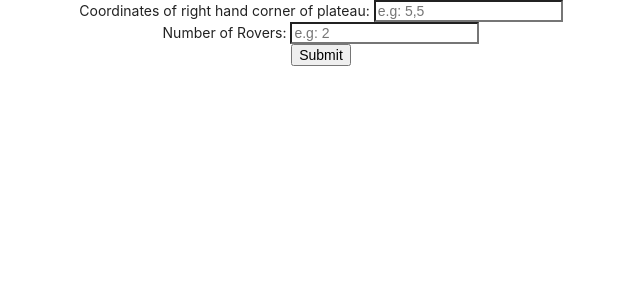
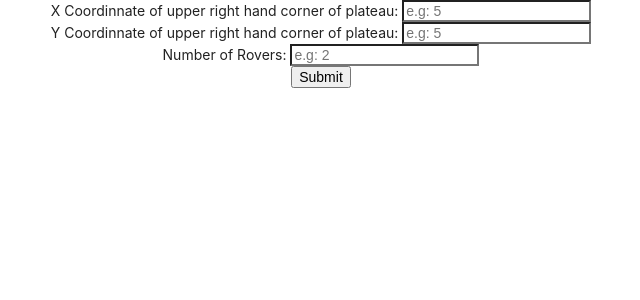
Before and after one commit to rossmawd/mars-rover, a React (Create React App) app: page / in a window 1280 px wide. Shown: the top 300 px of the page, without its empty margins (319-959 px from the left). Built offline with nearby package versions, Linux system fonts and the light colour scheme.

Commit message:
changing to single string input

```diff
--- a/src/App.js
+++ b/src/App.js
@@ -3,10 +3,12 @@ import './App.css';
 
 class App extends React.Component {
   state = {
-    sizeOfPlateau: null,
+    upperRightXcoord: null,
+    upperRightYcoord: null,
     numberOfRovers: null,
-    roversStartCoords: [],
-    movementInstructions: ""
+    roversStartCoords: null,
+    movementInstructions: "",
+    testInput: ""
   }
 
   handleFormChange = (e) => {
@@ -16,17 +18,26 @@ class App extends React.Component {
   }
 
   handleSubmit = () => {
-    console.log(this.inputVerification())
+
     if (this.inputVerification()) {
+      console.log("you entered correctly")
+    } else {
+      console.log("doing nothing")
 
-    } else {
-
-      alert("invalid input")
     }
   }
 
   inputVerification = () => {
-    return null
+    let { upperRightXcoord, upperRightYcoord, numberOfRovers } = this.state
+    let isNumber = RegExp(/^([0-9])*$/)
+
+    if (isNumber.test(upperRightXcoord + upperRightYcoord + numberOfRovers)) {
+      return true
+    } else {
+      console.log(upperRightXcoord)
+      alert(`Please make sure you only enter numerals!`)
+      return false
+    }
   }
 
 
@@ -34,15 +45,27 @@ class App extends React.Component {
   render() {
     return (
       <div className="App">
-        <label for="coords" align="right">Coordinates of right hand corner of plateau: </label>
+        <label for="Xcoord" align="right">X Coordinnate of upper right hand corner of plateau: </label>
         <input
           type="text"
-          id="coords"
-          name="sizeOfPlateau"
-          placeholder="e.g: 5,5"
+          id="Xcoord"
+          name="upperRightXcoord"
+          placeholder="e.g: 5"
           align="right"
           onChange={this.handleFormChange}
-          value={this.state.sizeOfPlateau}
+          value={this.state.upperRightXcoord}
+        >
+        </input>
+        <br />
+        <label for="Ycoord" align="right">Y Coordinnate of upper right hand corner of plateau: </label>
+        <input
+          type="text"
+          id="Ycoord"
+          name="upperRightYcoord"
+          placeholder="e.g: 5"
+          align="right"
+          onChange={this.handleFormChange}
+          value={this.state.upperRightYcoord}
         >
         </input>
 
```
